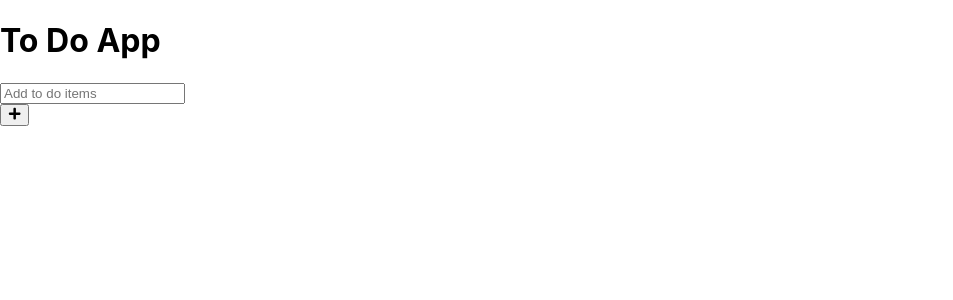
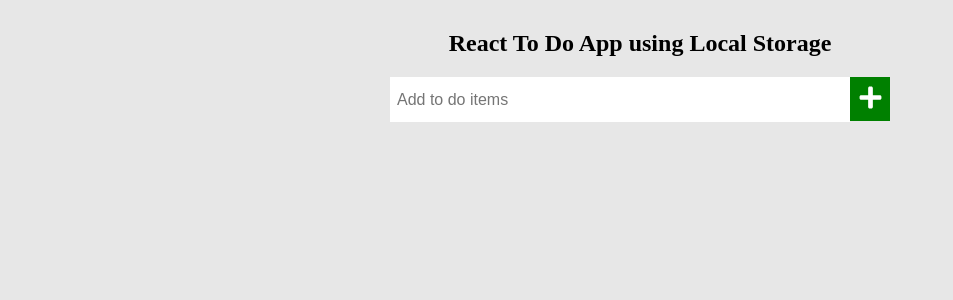
Before and after one commit to sujanrajs/react-todo-app, a React (Create React App) app: page / in a window 1280 px wide. Shown: the top 300 px of the page, without its empty margins (0-953 px from the left). Built offline with nearby package versions, Linux system fonts and the light colour scheme; the HTML template or start-up script is replaced by a standard one.

Commit message:
add styling

```diff
--- a/src/App.js
+++ b/src/App.js
@@ -2,10 +2,12 @@ import Form from "./components/Form";
 
 function App() {
   return (
-    <>
-      <h1>To Do App</h1>
-      <Form />
-    </>
+    <div className="wrapper">
+      <h2>React To Do App using Local Storage</h2>
+      <div className="form-and-todo-box">
+        <Form />
+      </div>
+    </div>
   );
 }
 
--- a/src/components/Form.js
+++ b/src/components/Form.js
@@ -11,7 +11,7 @@ const Form = () => {
             <input type="text" placeholder="Add to do items" required />
             <div className="button">
               <button type="submit">
-                <FaPlus />
+                <FaPlus size={25}/>
               </button>
             </div>
           </div>
--- a/src/index.css
+++ b/src/index.css
@@ -1,13 +1,63 @@
-body {
+* {
   margin: 0;
-  font-family: -apple-system, BlinkMacSystemFont, 'Segoe UI', 'Roboto', 'Oxygen',
-    'Ubuntu', 'Cantarell', 'Fira Sans', 'Droid Sans', 'Helvetica Neue',
-    sans-serif;
-  -webkit-font-smoothing: antialiased;
-  -moz-osx-font-smoothing: grayscale;
+  padding: 0;
+  box-sizing: border-box;
 }
 
-code {
-  font-family: source-code-pro, Menlo, Monaco, Consolas, 'Courier New',
-    monospace;
+html,
+body {
+  background-color: #e7e7e7;
 }
+
+.wrapper {
+  max-width: 1200px;
+  height: auto;
+  margin: 30px auto;
+  overflow-x: hidden;
+  overflow-y: auto;
+}
+
+h2 {
+  text-align: center;
+  margin-bottom: 20px;
+}
+
+.form-and-todo-box {
+  width: 500px;
+  margin: auto;
+  height: auto;
+}
+
+.form-and-todo-box .input-and-button {
+  height: 45px;
+  overflow: hidden;
+  display: flex;
+}
+
+.form-and-todo-box .input-and-button input {
+  width: 92%;
+  height: 100%;
+  outline: none;
+  border: none;
+  text-indent: 2px;
+  font-size: 16px;
+  padding: 5px;
+}
+
+.form-and-todo-box .input-and-button .button {
+  width: 8%;
+  height: 100%;
+  background-color: green;
+  display: flex;
+  justify-content: center;
+  align-items: center;
+  margin-top: -1px;
+}
+
+.form-and-todo-box .input-and-button .button button {
+  outline: none;
+  cursor: pointer;
+  border: 2px solid green;
+  background-color: transparent;
+  color: #fff;
+}
```
